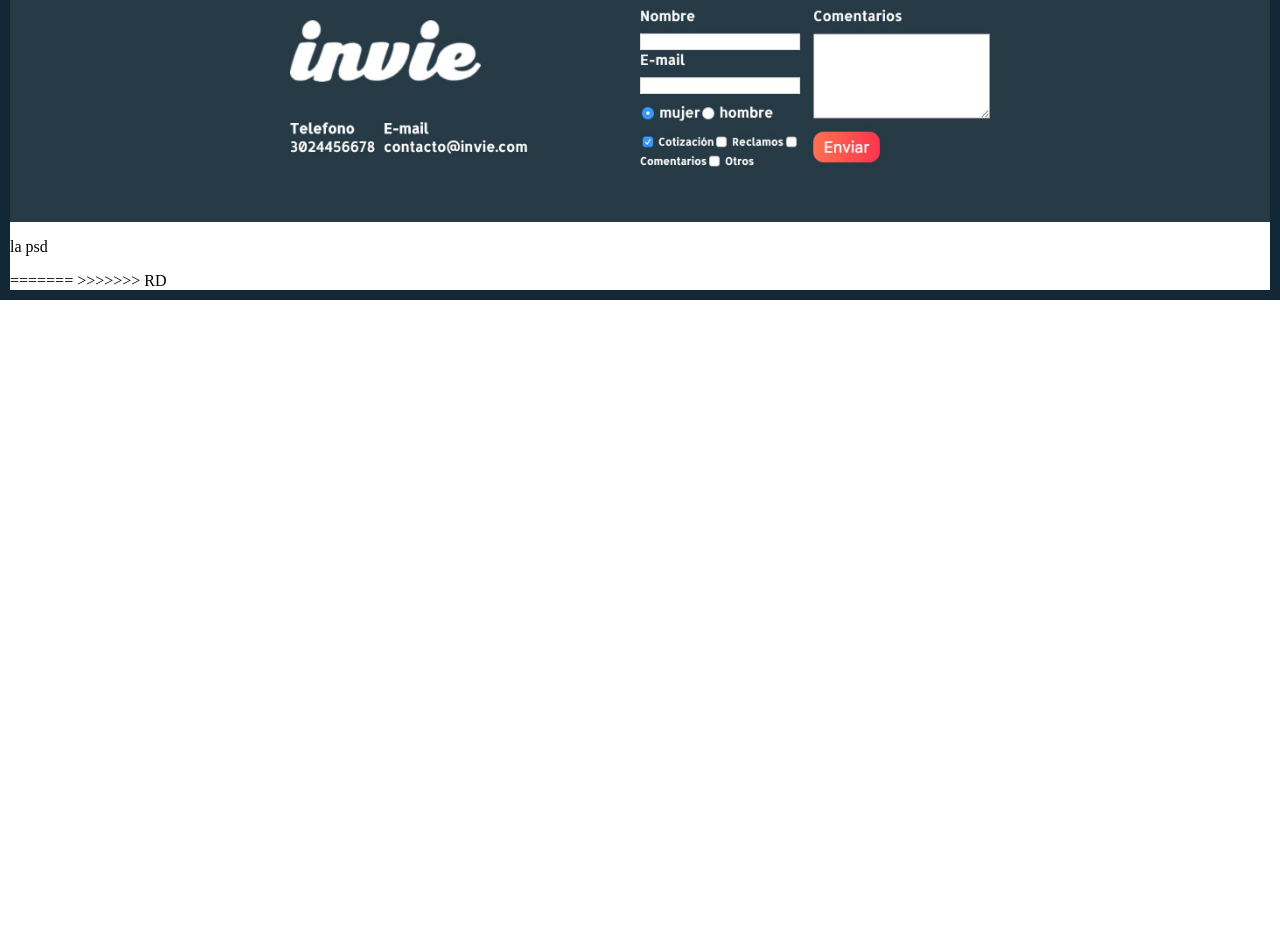
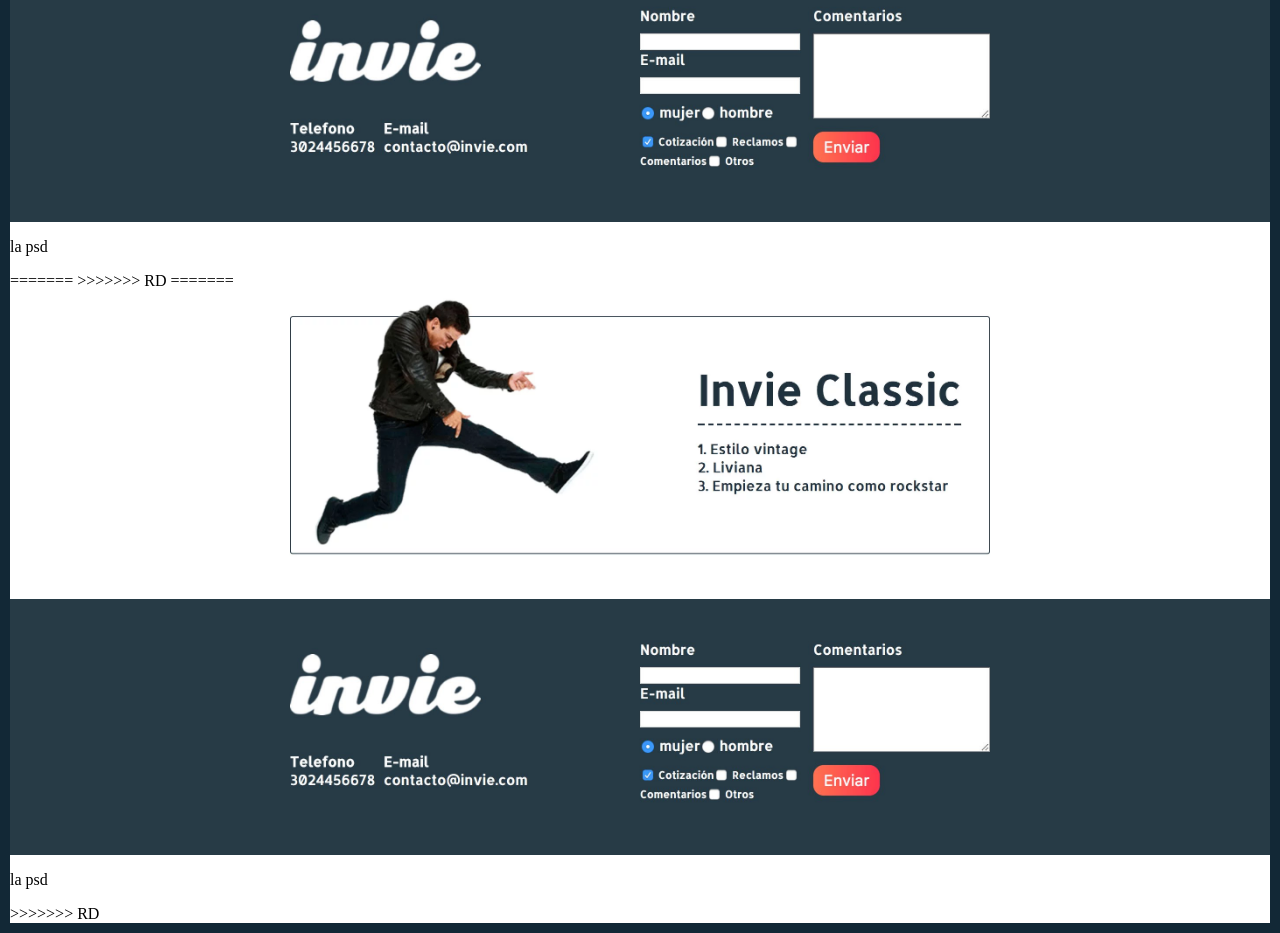
Before and after one commit to omarmore/invie-github, a plain HTML site: page index.html in a window 1280 px wide. Shown: the part 1174-2107 px from the top of the page. Before the commit the page ends 1474 px from the top, so only its background shows below. Drawn offline with Linux system fonts and the light colour scheme.

Commit message:
algo de index

```diff
--- a/index.html
+++ b/index.html
@@ -30,10 +30,16 @@
     <img src="hero.webp" alt="">
     <img src="acustica.jpg" alt="">
 <<<<<<< HEAD
+<<<<<<< HEAD
     <img src="clasica.webp" alt="">
     <img src="footer.jpg" alt="">
     <p>la psd</p>
 =======
 >>>>>>> RD
+=======
+    <img src="clasica.webp" alt="">
+    <img src="footer.jpg" alt="">
+    <p>la psd</p>
+>>>>>>> RD
 </body>
 </html>
```
Also changed, not shown: 4 other files.
